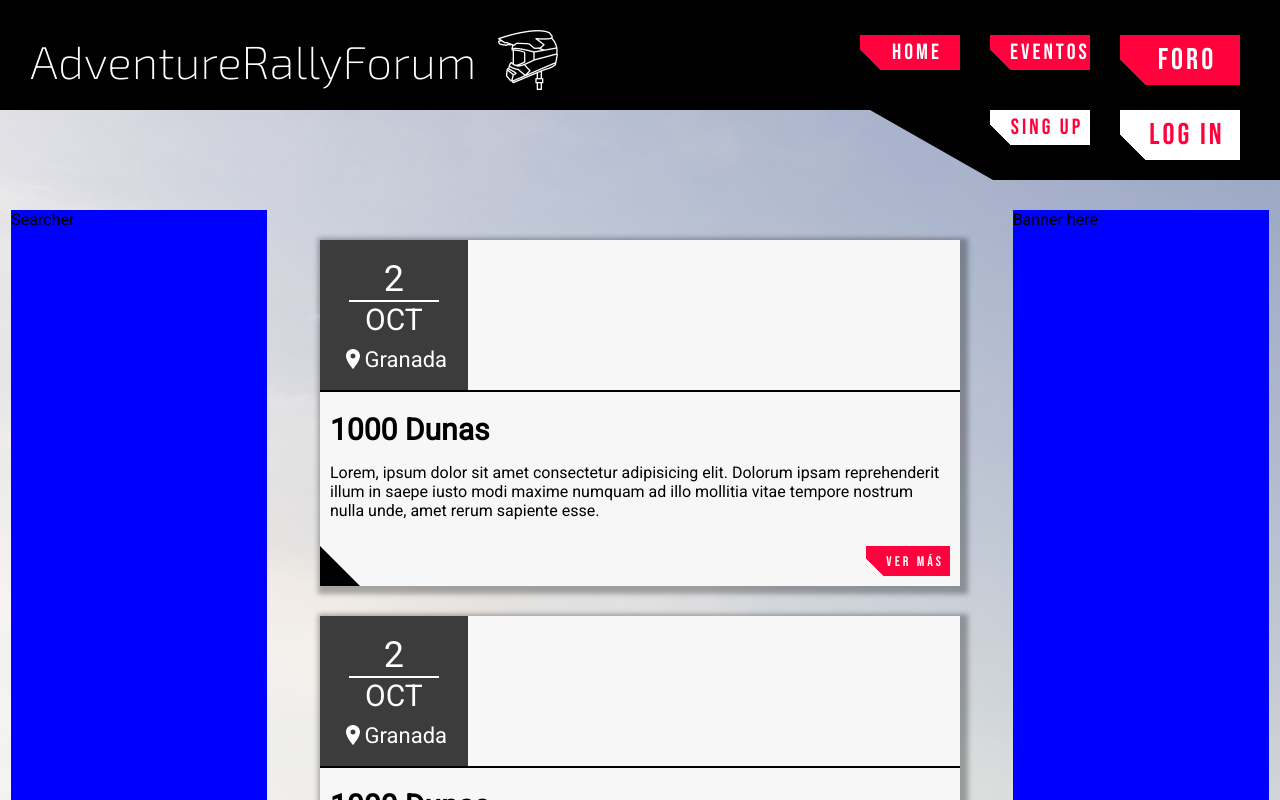
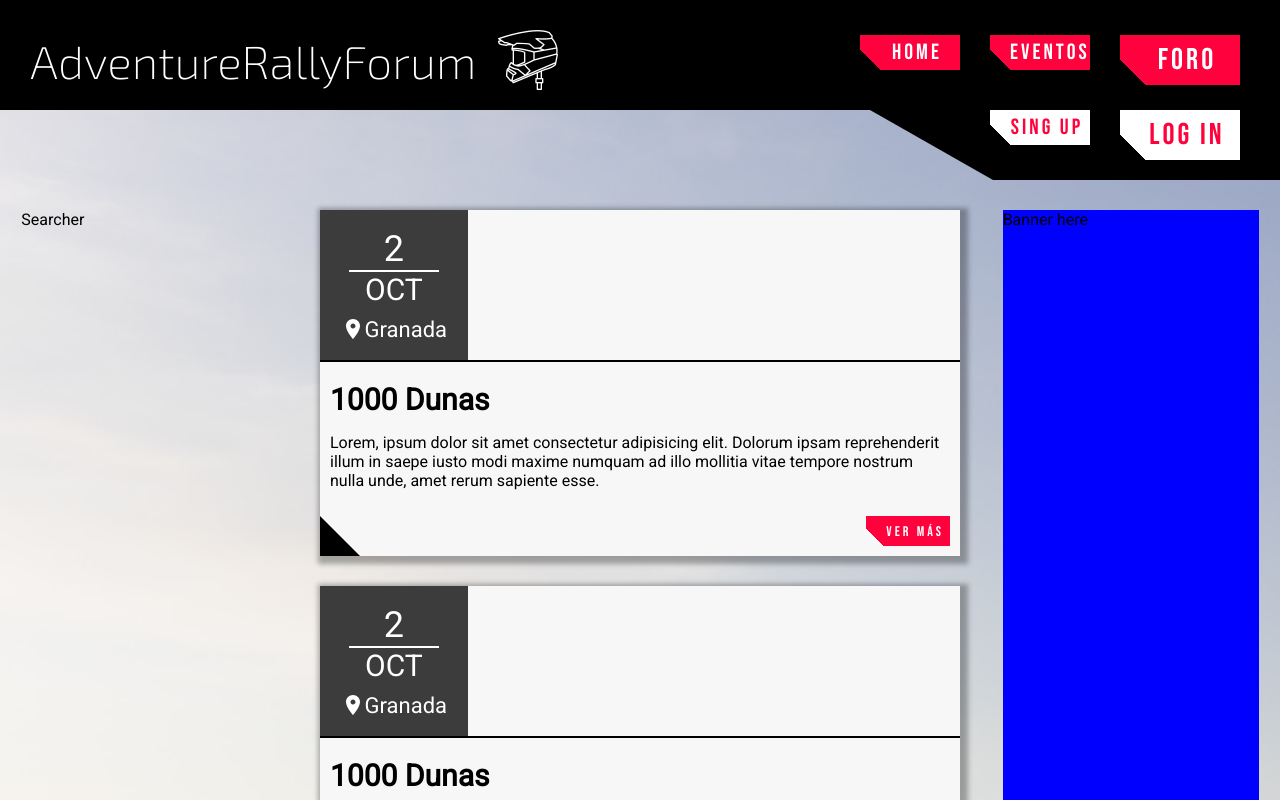
Before and after one commit to byNach/AdventureRallyForum, a React (Vite) app in the folder AdventureRallyForum/: page /Home in a window 1280 px wide. Shown: the top 800 px of the page. Built offline with nearby package versions, Linux system fonts and the light colour scheme.

Commit message:
RF style

```diff
--- a/AdventureRallyForum/src/assets/Styles/Styled-components/Searcher-style.css
+++ b/AdventureRallyForum/src/assets/Styles/Styled-components/Searcher-style.css
@@ -1,7 +1,24 @@
-.Searcher-box {
-  width: auto;
-  min-width: 250px;
-  min-height: 600px;
-  background-color: blue;
-  margin-bottom: 30px;
+.Group-base {
+  font-family: 'Roboto';
+  background-color: transparent;
 }
+
+.Group-title {
+  font-size: 28px;
+  text-align: center;
+  margin-bottom: 20px;
+  color: white;
+  background-color: black;
+  margin-bottom: 40px;
+}
+
+.Filter-button-box {
+  display: flex;
+  justify-content: end;
+  margin: 0;
+}
+
+.Filter-button {
+  font-size: 22px;
+  margin: 0;
+}
--- a/AdventureRallyForum/src/assets/Styles/Styled-pages/Home-style.css
+++ b/AdventureRallyForum/src/assets/Styles/Styled-pages/Home-style.css
@@ -26,7 +26,6 @@ width: 20%;
   display: flex;
   flex-direction: column;
   justify-content: center;
-  padding: 30px;
 }
 
 .Right-aside {
```
